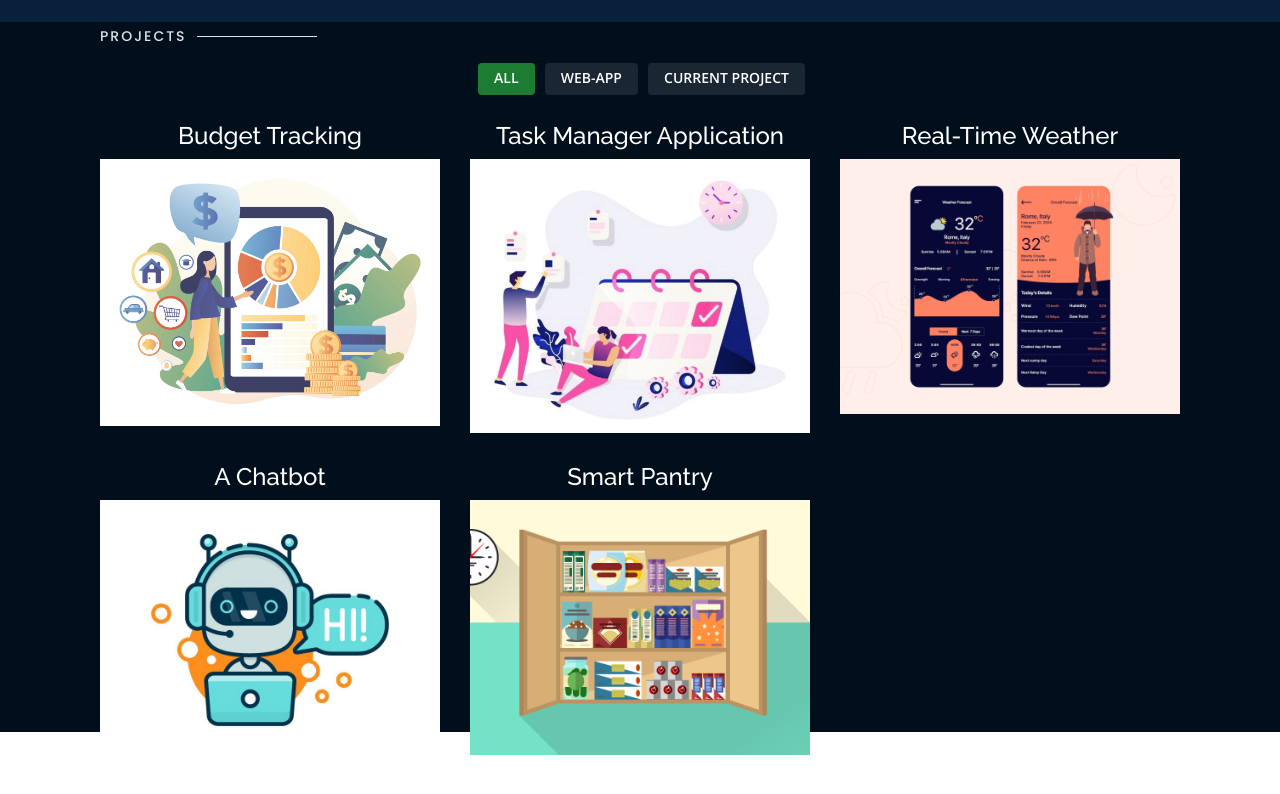
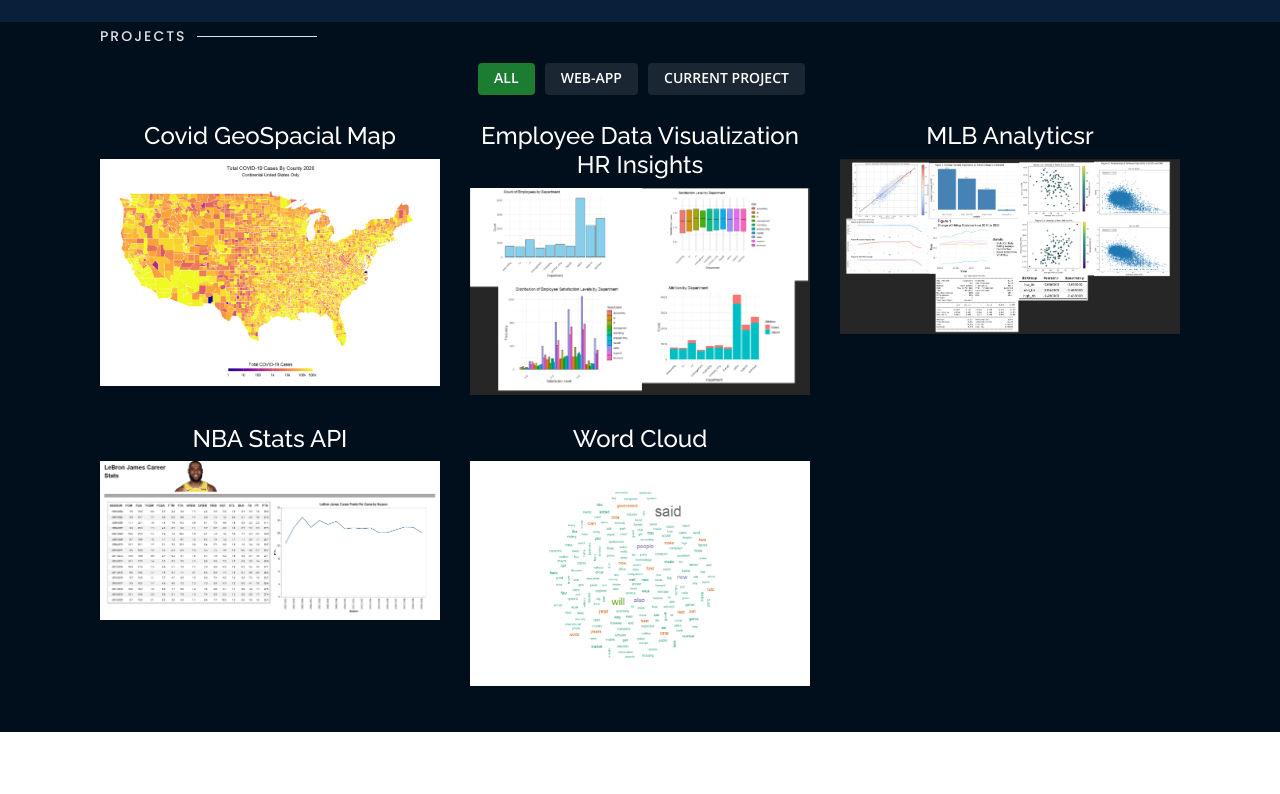
Before and after one commit to ANAR0O/personalwebsite, a plain HTML site: page index.html in a window 1280 px wide. Both pictures are taken after a click on the link "Projects". Shown: the part 68-862 px from the top of the page. After the commit the page ends 814 px from the top, so only its background shows below. Drawn offline with nearby package versions, Linux system fonts and the light colour scheme; files whose address does not match are found by name.

Commit message:
deleted:    assets/img/project/08781edde0cb5fdcd82039ce661a5604.jpg 	new file:   assets/img/project/Geospacial Covid Map.png 	deleted:    assets/img/project/GettyImages-1214054918-web.jpg 	new file:   assets/img/project/HR Visualizations.png 	new file:   assets/img/project/MLB STATS ALL PICS.png 	new file:   assets/img/project/NBASTATSAPI.png 	deleted:    assets/img/project/Task Manager App Digital Art 2.0.jpg 	new file:   assets/img/project/WordCloud.png 	deleted:    assets/img/project/directeats_07_emailillustration-hangrypantry-800x600.jpg 	deleted:    assets/img/project/image_processing20200223-21435-k8dmpj.jpg 	modified:   index.html

```diff
--- a/index.html
+++ b/index.html
@@ -312,39 +312,39 @@
       <div class="row portfolio-container">
 
         <div class="col-lg-4 col-md-6 portfolio-item filter-app">
-          <center><h4>Budget Tracking</h4></center>
+          <center><h4>Covid GeoSpacial Map</h4></center>
           <div class="portfolio-wrap">
-            <img src="assets/img/project/GettyImages-1214054918-web.jpg" class="img-fluid" alt="">
+            <img src="C:\Personal Website\personalwebsite\assets\img\project\Geospacial Covid Map.png" class="img-fluid" alt="">
             <div class="portfolio-info">
-              <h4>Budget Tracking Web-App</h4>
+              <h4>Covid GeoSpacial Map</h4>
               <div class="portfolio-links">
-                <a href="projects/BudgetTracking.html" data-gall="portfolioDetailsGallery" data-vbtype="iframe" class="venobox" title="Project Details"><i class="bx bx-info-circle"></i></a> <!---Add your project discription here-->
+                <a href="personalwebsite/projects/CovidGeoSpacialMap.html" data-gall="portfolioDetailsGallery" data-vbtype="iframe" class="venobox" title="Project Details"><i class="bx bx-info-circle"></i></a> <!---Add your project discription here-->
               </div>
             </div>
           </div>
         </div>
 
         <div class="col-lg-4 col-md-6 portfolio-item filter-app">
-          <center><h4>Task Manager Application</h4></center>
+          <center><h4>Employee Data Visualization HR Insights</h4></center>
           <div class="portfolio-wrap">
-            <img src="assets/img/project/Task Manager App Digital Art 2.0.jpg" class="img-fluid" alt="">
+            <img src="personalwebsite/assets/img/project/HR Visualizations.png" class="img-fluid" alt="">
             <div class="portfolio-info">
-              <h4>A Task Manager Web-App</h4>
+              <h4>HR Visualizations </h4>
               <div class="portfolio-links">
-                <a href="projects/TaskManager.html" data-gall="portfolioDetailsGallery" data-vbtype="iframe" class="venobox" title="Project Details"><i class="bx bx-info-circle"></i></a><!---Add your project discription here-->
+                <a href="personalwebsite/projects/EmployeeDataVisualizationHRInsights.html" data-gall="portfolioDetailsGallery" data-vbtype="iframe" class="venobox" title="Project Details"><i class="bx bx-info-circle"></i></a><!---Add your project discription here-->
               </div>
             </div>
           </div>
         </div>
 
         <div class="col-lg-4 col-md-6 portfolio-item filter-app">
-          <center><h4>Real-Time Weather</h4></center>
+          <center><h4>MLB Analyticsr</h4></center>
           <div class="portfolio-wrap">
-            <img src="assets/img/project/image_processing20200223-21435-k8dmpj.jpg" class="img-fluid" alt="">
+            <img src="personalwebsite/assets/img/project/MLB STATS ALL PICS.png" class="img-fluid" alt="">
             <div class="portfolio-info">
-              <h4>A Real-Time Weather Web-App</h4>
+              <h4>MLB Analytics</h4>
               <div class="portfolio-links">
-                <a href="projects/RealTimeWeatherApp.html" data-gall="portfolioDetailsGallery" data-vbtype="iframe" class="venobox" title="Project Details"><i class="bx bx-info-circle"></i></a><!---Add your project discription here-->
+                <a href="personalwebsite/projects/MLBAnalyitics.html" data-gall="portfolioDetailsGallery" data-vbtype="iframe" class="venobox" title="Project Details"><i class="bx bx-info-circle"></i></a><!---Add your project discription here-->
               </div>
             </div>
           </div>
@@ -364,13 +364,13 @@
 
         <div class="col-lg-4 col-md-6 portfolio-item filter-project">
           <!-- <br> -->
-          <center><h4>A Chatbot</h4></center>
+          <center><h4>NBA Stats API</h4></center>
           <div class="portfolio-wrap">
-            <img src="assets/img/project/08781edde0cb5fdcd82039ce661a5604.jpg" class="img-fluid" alt="">
+            <img src="personalwebsite/assets/img/project/NBASTATSAPI.png" class="img-fluid" alt="">
             <div class="portfolio-info">
-              <h4>A Chatbot About Me</h4>
+              <h4>NBA Stats API</h4>
               <div class="portfolio-links">
-                <a href="projects/Chatbot.html" data-gall="portfolioDetailsGallery" data-vbtype="iframe" class="venobox" title="Project Details"><i class="bx bx-info-circle"></i></a>
+                <a href="personalwebsite/projects/NBAStatsAPI.html" data-gall="portfolioDetailsGallery" data-vbtype="iframe" class="venobox" title="Project Details"><i class="bx bx-info-circle"></i></a>
               </div>
             </div>
           </div>
@@ -390,13 +390,13 @@
         </div> -->
 
         <div class="col-lg-4 col-md-6 portfolio-item filter-project">
-          <center><h4>Smart Pantry</h4></center>
+          <center><h4>Word Cloud</h4></center>
           <div class="portfolio-wrap">
-            <img src="assets/img/project/directeats_07_emailillustration-hangrypantry-800x600.jpg" class="img-fluid" alt="">
+            <img src="personalwebsite/assets/img/project/WordCloud.png" class="img-fluid" alt="">
             <div class="portfolio-info">
-              <h4>A Smart Recipe/Pantry App</h4>
+              <h4>Word Cloud</h4>
               <div class="portfolio-links">
-                <a href="projects/SmartPantry.html" data-gall="portfolioDetailsGallery" data-vbtype="iframe" class="venobox" title="Project Details"><i class="bx bx-info-circle"></i></a>
+                <a href="personalwebsite/projects/WordCloud.html" data-gall="portfolioDetailsGallery" data-vbtype="iframe" class="venobox" title="Project Details"><i class="bx bx-info-circle"></i></a>
               </div>
             </div>
           </div>
```
Also changed, not shown: assets/img/project/08781edde0cb5fdcd82039ce661a5604.jpg (deleted), assets/img/project/Geospacial Covid Map.png (added), assets/img/project/GettyImages-1214054918-web.jpg (deleted), assets/img/project/HR Visualizations.png (added), assets/img/project/MLB STATS ALL PICS.png (added), assets/img/project/NBASTATSAPI.png (added), assets/img/project/Task Manager App Digital Art 2.0.jpg (deleted), assets/img/project/WordCloud.png (added), assets/img/project/directeats_07_emailillustration-hangrypantry-800x600.jpg (deleted), assets/img/project/image_processing20200223-21435-k8dmpj.jpg (deleted).
